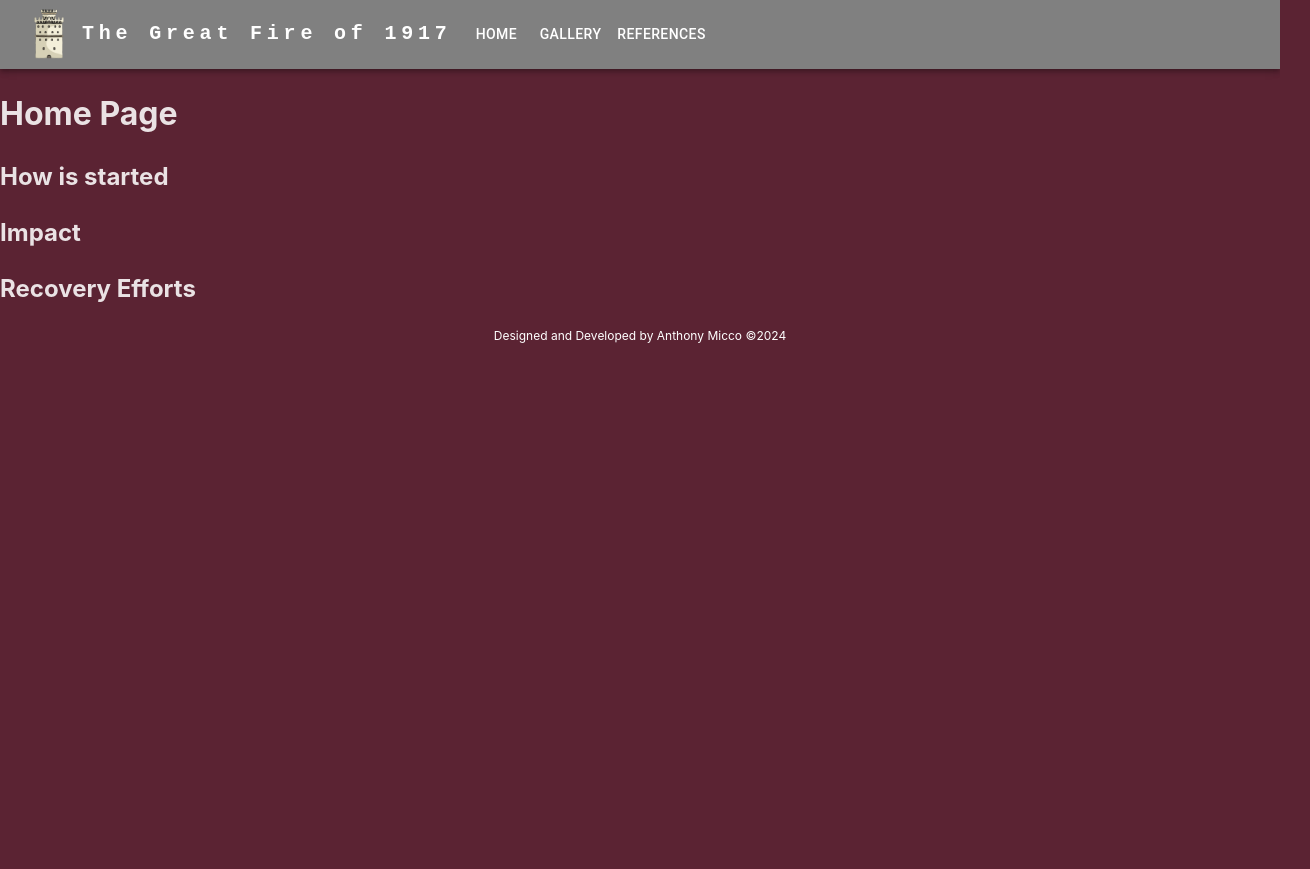
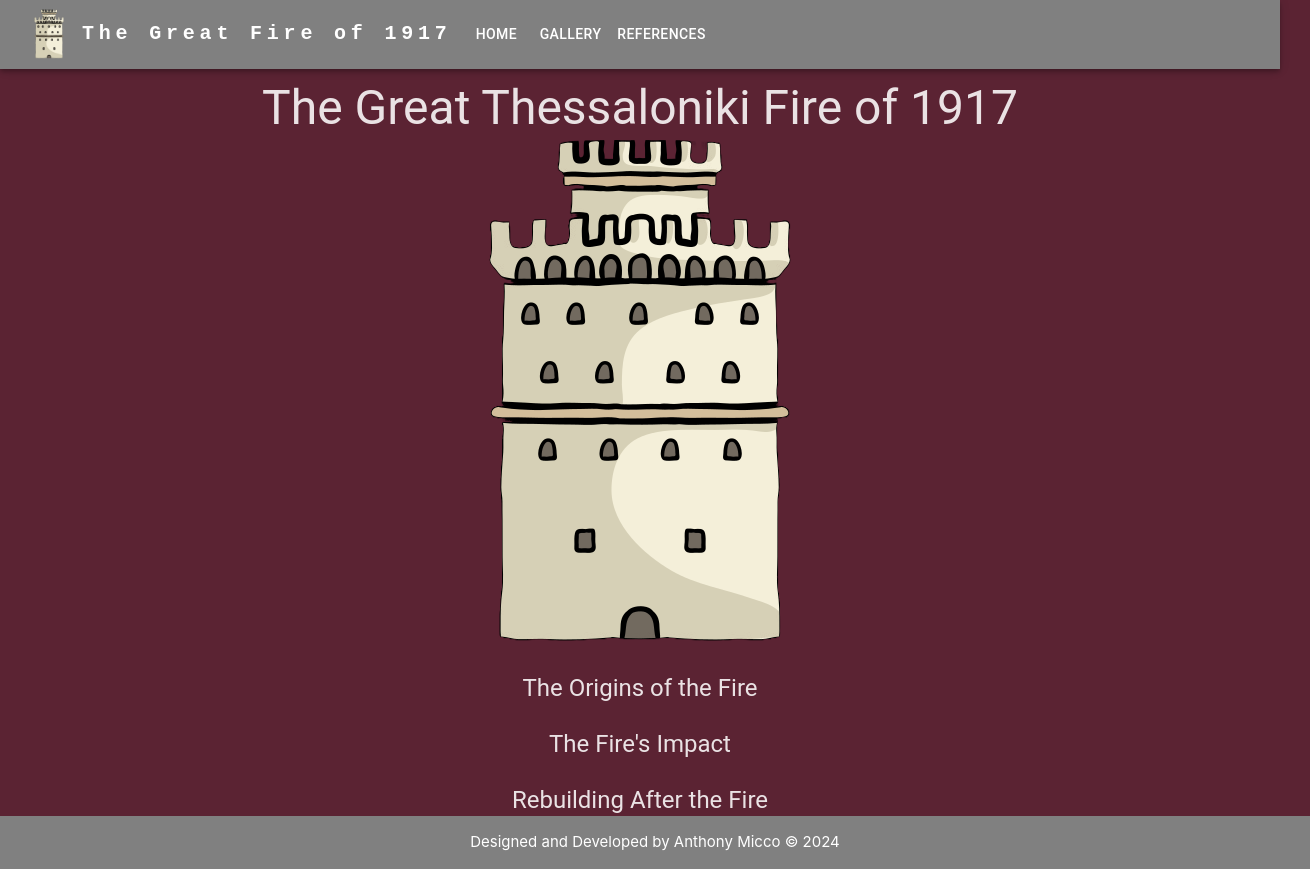
Before and after one commit to Ajmicco18/Thessaloniki-History-Website, a React (Vite) app in the folder thessaloniki-history/: page / in a window 1280 px wide. Shown: the whole page, 1310 px wide, since content can reach past the window. Before the commit the page ends 800 px from the top, so only its background shows below. Built offline with nearby package versions, Linux system fonts and the light colour scheme.

Commit message:
started working on main content

```diff
--- a/thessaloniki-history/src/App.jsx
+++ b/thessaloniki-history/src/App.jsx
@@ -8,10 +8,9 @@ import Nav from './components/Nav';
 import Home from './components/Home';
 import References from './components/References';
 import Gallery from './components/Gallery';
+import "./index.css"
 
 function App() {
-
-  const year = new Date().getFullYear()
 
   return (
     <>
@@ -34,7 +33,6 @@ function App() {
           />
         </Routes>
       </Router>
-      <footer> Designed and Developed by Anthony Micco &copy;{year} </footer>
     </>
   )
 }
--- a/thessaloniki-history/src/components/Gallery.jsx
+++ b/thessaloniki-history/src/components/Gallery.jsx
@@ -1,9 +1,23 @@
 import React from 'react'
+import {
+    Box,
+    Typography
+} from '@mui/material/';
+import "../index.css"
 
 export default function Gallery() {
+    const year = new Date().getFullYear()
+
     return (
-        <div>
-            <h1>Gallery Page</h1>
-        </div>
+        <>
+            <Box sx={{ height: "80px" }} />
+            <div>
+                <h1>Gallery Page</h1>
+            </div>
+            < footer className='other' >
+                Designed and Developed by Anthony Micco &copy; {year}
+            </footer >
+        </>
+
     )
 }
--- a/thessaloniki-history/src/components/Home.jsx
+++ b/thessaloniki-history/src/components/Home.jsx
@@ -1,12 +1,43 @@
 import React from 'react'
+import {
+    Box,
+    Container,
+    Typography
+} from '@mui/material/';
+import whiteTower from '../assets/white-tower.png';
 
 export default function Home() {
+    const year = new Date().getFullYear()
     return (
-        <div>
-            <h1>Home Page</h1>
-            <h2>How is started</h2>
-            <h2>Impact</h2>
-            <h2>Recovery Efforts</h2>
-        </div>
+        <>
+            <Box sx={{ height: "80px" }} />
+            <Container sx={{ width: "85%", margin: "auto", display: "flex", flexDirection: "column" }}>
+                <Box width={"100%"} margin={"auto"}>
+                    <Typography variant={"h3"} textAlign={"center"}>
+                        The Great Thessaloniki Fire of 1917
+                    </Typography>
+                    <img src={whiteTower} alt="Thessaloniki Fire Header" style={{ display: 'block', marginLeft: "auto", marginRight: "auto" }} />
+                </Box>
+                <Box marginTop={3} sx={{ width: "100%" }}>
+                    <Typography variant='h5' textAlign={"center"}>
+                        The Origins of the Fire
+                    </Typography>
+                </Box>
+                <Box marginTop={3} sx={{ width: "100%" }}>
+                    <Typography variant='h5' textAlign={"center"}>
+                        The Fire's Impact
+                    </Typography>
+                </Box>
+                <Box marginTop={3} sx={{ width: "100%" }}>
+                    <Typography variant='h5' textAlign={"center"}>
+                        Rebuilding After the Fire
+                    </Typography>
+                </Box>
+            </Container>
+            < footer className='index' >
+                Designed and Developed by Anthony Micco &copy; {year}
+            </footer >
+        </>
+
     )
 }
--- a/thessaloniki-history/src/components/Nav.jsx
+++ b/thessaloniki-history/src/components/Nav.jsx
@@ -27,8 +27,8 @@ export default function Nav() {
     };
 
     return (
-        <AppBar position="static" sx={{ backgroundColor: 'gray' }}>
-            <Container maxWidth="xl">
+        <AppBar position="fixed" sx={{ backgroundColor: 'gray' }}>
+            <Container maxWidth="fixed">
                 <Toolbar disableGutters>
                     <Box
                         sx={{
@@ -133,7 +133,7 @@ export default function Nav() {
                                 key={page}
                                 onClick={handleCloseNavMenu}
                                 href={page.url}
-                                sx={{ my: 2, color: 'white', display: 'block' }}
+                                sx={{ my: 2, color: 'white', display: 'block', "&:hover": { backgroundColor: "#5b2333", color: "white" } }}
                             >
                                 {page.name}
                             </Button>
--- a/thessaloniki-history/src/components/References.jsx
+++ b/thessaloniki-history/src/components/References.jsx
@@ -1,13 +1,41 @@
 import React from 'react'
+import {
+    Box,
+    Typography
+} from '@mui/material/';
+import "../index.css"
 
 export default function References() {
+
+    const year = new Date().getFullYear()
+
     return (
-        <div>
-            <h1>References Page</h1>
-            <p>Mazower, Mark. Salonica, City of Ghosts: Christians, Muslims and Jews. Harper Perennial, 2016. </p>
-            <a href='https://www.greece-is.com/from-ashes-to-rebirth-the-great-fire-of-thessaloniki/'>
-                Yerolymbos, Alexandra. “From Ashes to Rebirth: The Great Fire of Thessaloniki.” Greece-Is, 16 Jan. 2016, www.greece-is.com/from-ashes-to-rebirth-the-great-fire-of-thessaloniki/.
-            </a>
-        </div>
+        <>
+            <Box sx={{ height: "80px" }} />
+            <Box width={"100%"} margin={"auto"}>
+                <Typography variant='h3' textAlign={"center"}>
+                    References Page
+                </Typography>
+            </Box>
+            <Box marginTop={4} textAlign={"center"} maxWidth={"50%"} margin={"auto"} padding={"15px"} >
+                <ol style={{ fontSize: "large" }}>
+                    <li>
+                        <Typography component={"p"} fontSize={"large"} >
+                            Mazower, Mark. Salonica, City of Ghosts: Christians, Muslims and Jews. Harper Perennial, 2016.
+                        </Typography>
+                    </li>
+                    <li>
+                        <Typography component={"p"} fontSize={"large"}>
+                            Yerolymbos, Alexandra. “From Ashes to Rebirth: The Great Fire of Thessaloniki.”
+                            Greece-Is, 16 Jan. 2016, www.greece-is.com/from-ashes-to-rebirth-the-great-fire-of-thessaloniki/.
+                        </Typography>
+                    </li>
+                </ol>
+            </Box>
+            < footer className='other' >
+                Designed and Developed by Anthony Micco &copy; {year}
+            </footer >
+        </>
+
     )
 }
--- a/thessaloniki-history/src/index.css
+++ b/thessaloniki-history/src/index.css
@@ -5,7 +5,6 @@
 
     color-scheme: light dark;
     color: rgba(255, 255, 255, 0.87);
-    background-color: #5b2333;
 
     font-synthesis: none;
     text-rendering: optimizeLegibility;
@@ -14,14 +13,30 @@
 }
 
 body {
+    min-height: 100%;
+    width: 100%;
+    background-color: #5b2333;
     margin: 0;
-    min-width: 320px;
-    min-height: 100vh;
 }
 
-footer {
-    margin-top: auto;
+.index {
+    position: static;
+    bottom: 0;
+    width: 100%;
     text-align: center;
-    font-size: 12px;
+    font-size: 15px;
+    padding: 15px;
     color: white;
+    background-color: gray;
 }
+
+.other {
+    position: absolute;
+    bottom: 0;
+    width: 100%;
+    text-align: center;
+    font-size: 15px;
+    padding: 15px;
+    color: white;
+    background-color: gray;
+}
```
